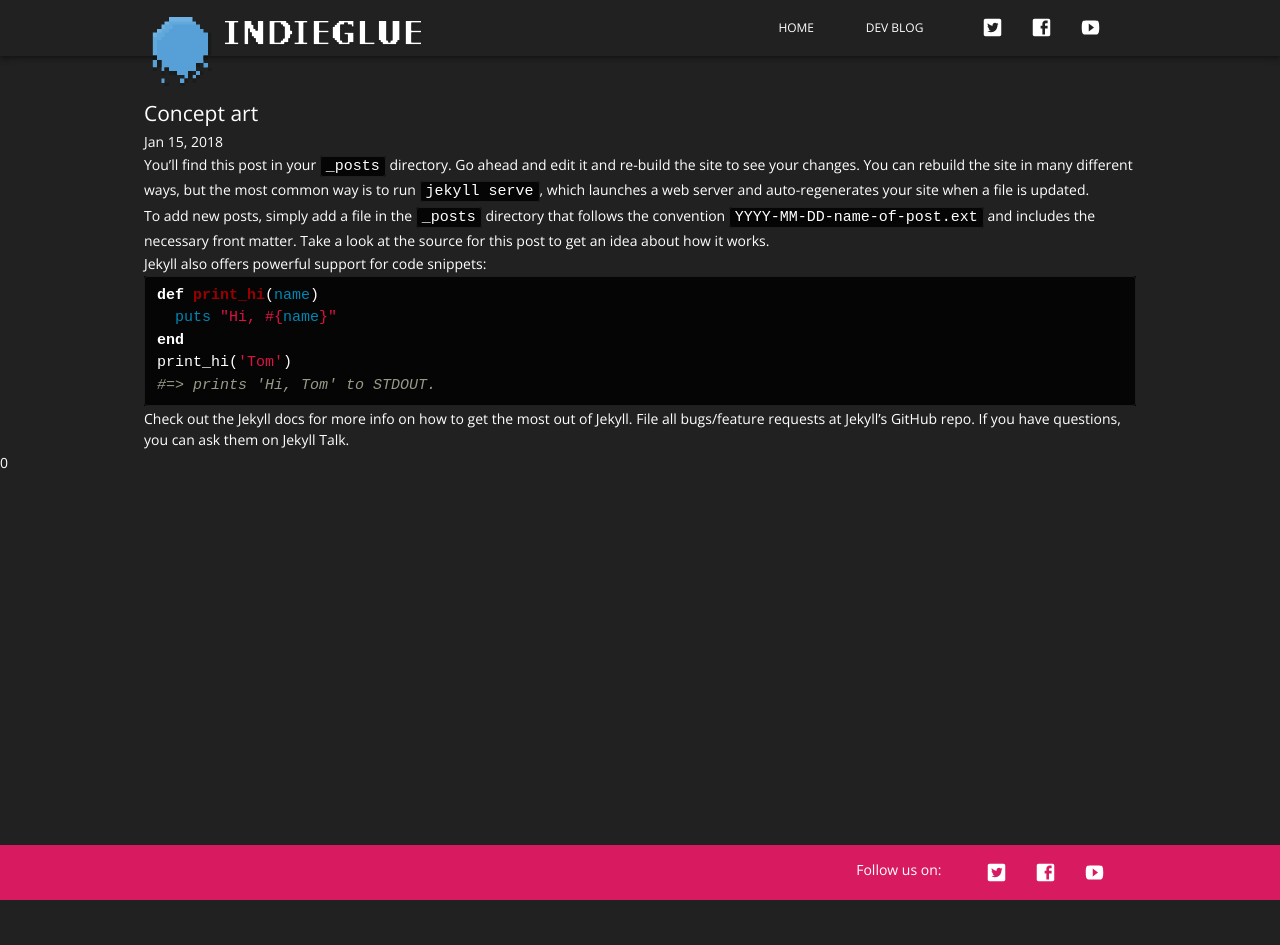
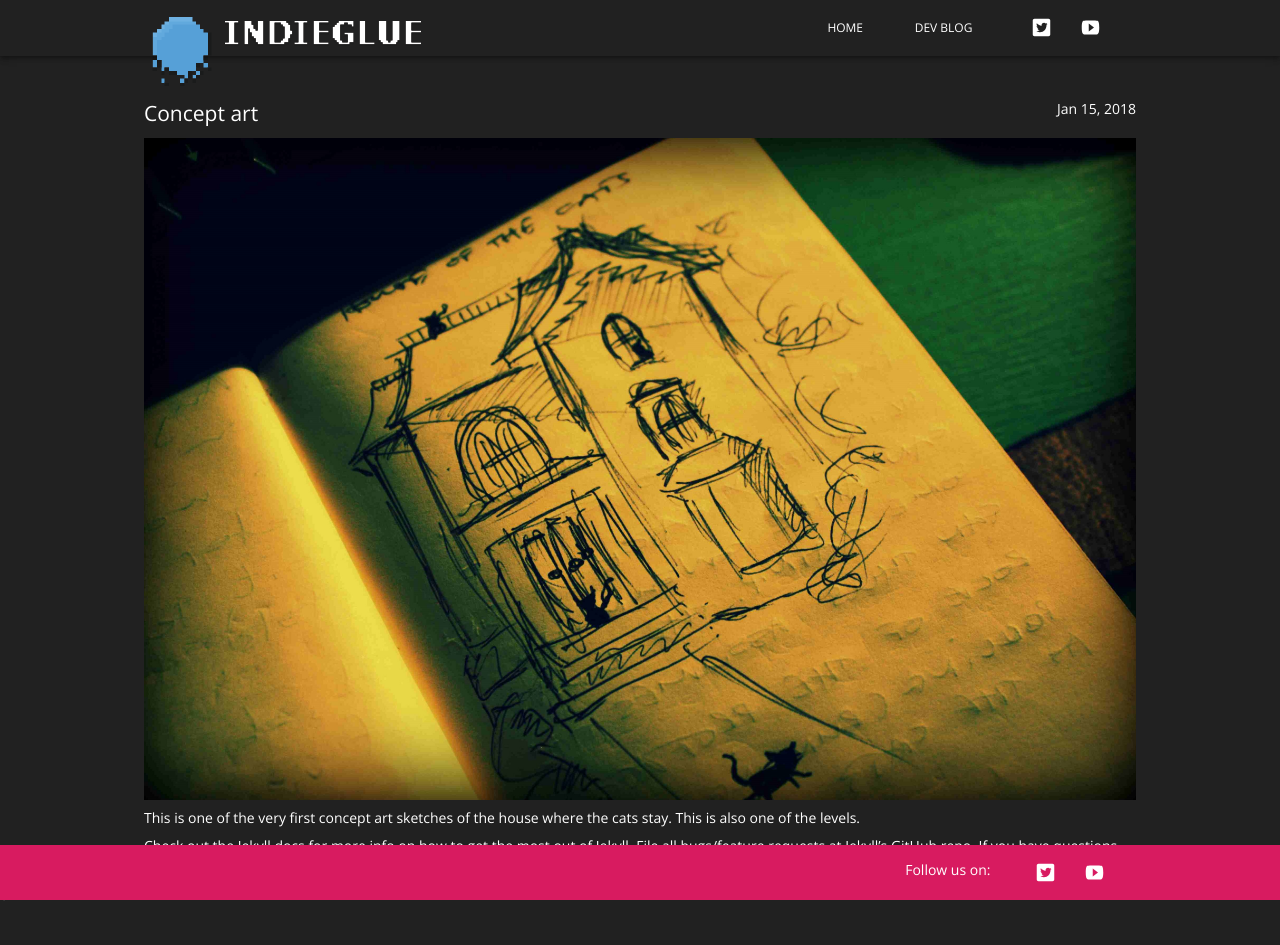
Before and after one commit to IndieGlue/jekyll-gameblog-template, a Jekyll site: the page built from _posts/2016-03-30-welcome-to-jekyll.markdown, in a window 1280 px wide. Built offline with Jekyll 4.4.1, drawn with Linux system fonts in a browser that asks for light colours; comment, search, counter and statistics services are not loaded; before the commit the page ends 900 px from its top, so only the background shows below that.

Commit message:
Added new hero image

```diff
--- a/_includes/footer.html
+++ b/_includes/footer.html
@@ -4,7 +4,7 @@
 
     <div class="col-wrapper">
       <div class="wrapper fit social">
-          <a class="twitter">
+          <a class="twitter" href="https://twitter.com/indiegluedev" target="_blank">
               <svg
                   xmlns="http://www.w3.org/2000/svg"
                   viewBox="0 0 24 24"
@@ -14,16 +14,7 @@
                   </g>
               </svg>
           </a>
-          <a class="facebook">
-              <svg xmlns="http://www.w3.org/2000/svg"
-                  viewBox="0 0 24 24"
-                  style="pointer-events: none; display: block;">
-                  <g id="post-facebook">
-                      <path d="M20,2H4C2.9,2,2,2.9,2,4l0,16c0,1.1,0.9,2,2,2h16c1.1,0,2-0.9,2-2V4C22,2.9,21.1,2,20,2z M19,4v3h-2c-0.6,0-1,0.4-1,1v2h3v3h-3v7h-3v-7h-2v-3h2V7.5C13,5.6,14.6,4,16.5,4H19z"></path>
-                  </g>
-              </svg>
-          </a>
-          <a class="youtube">
+          <a class="youtube" href="https://www.youtube.com/channel/UCuZSLNPT8cuP6bNuUg85NBA?view_as=subscriber" target="_blank">
               <svg xmlns="http://www.w3.org/2000/svg"
                   viewBox="0 0 24 24"
                   style="pointer-events: none; display: block;">
--- a/_includes/header.html
+++ b/_includes/header.html
@@ -18,7 +18,7 @@
 
     <div class="social">
         <div class="wrapper fit">
-            <a class="twitter">
+            <a class="twitter" href="https://twitter.com/indiegluedev" target="_blank">
                 <svg
                     xmlns="http://www.w3.org/2000/svg"
                     viewBox="0 0 24 24"
@@ -28,16 +28,7 @@
                     </g>
                 </svg>
             </a>
-            <a class="facebook">
-                <svg xmlns="http://www.w3.org/2000/svg"
-                    viewBox="0 0 24 24"
-                    style="pointer-events: none; display: block;">
-                    <g id="post-facebook">
-                        <path d="M20,2H4C2.9,2,2,2.9,2,4l0,16c0,1.1,0.9,2,2,2h16c1.1,0,2-0.9,2-2V4C22,2.9,21.1,2,20,2z M19,4v3h-2c-0.6,0-1,0.4-1,1v2h3v3h-3v7h-3v-7h-2v-3h2V7.5C13,5.6,14.6,4,16.5,4H19z"></path>
-                    </g>
-                </svg>
-            </a>
-            <a class="youtube">
+            <a class="youtube" href="https://www.youtube.com/channel/UCuZSLNPT8cuP6bNuUg85NBA?view_as=subscriber" target="_blank">
                 <svg xmlns="http://www.w3.org/2000/svg"
                     viewBox="0 0 24 24"
                     style="pointer-events: none; display: block;">
--- a/_posts/2016-03-30-welcome-to-jekyll.markdown
+++ b/_posts/2016-03-30-welcome-to-jekyll.markdown
@@ -6,19 +6,10 @@
 categories: jekyll update
 desc: A sketch of the house where the 4 cats live. This will become one of the levels.
 ---
-You’ll find this post in your `_posts` directory. Go ahead and edit it and re-build the site to see your changes. You can rebuild the site in many different ways, but the most common way is to run `jekyll serve`, which launches a web server and auto-regenerates your site when a file is updated.
 
-To add new posts, simply add a file in the `_posts` directory that follows the convention `YYYY-MM-DD-name-of-post.ext` and includes the necessary front matter. Take a look at the source for this post to get an idea about how it works.
+![Sketch of the house where the cats live]({{ "/assets/posts/concept-art.jpg" | absolute_url }})
 
-Jekyll also offers powerful support for code snippets:
-
-{% highlight ruby %}
-def print_hi(name)
-  puts "Hi, #{name}"
-end
-print_hi('Tom')
-#=> prints 'Hi, Tom' to STDOUT.
-{% endhighlight %}
+This is one of the very first concept art sketches of the house where the cats stay. This is also one of the levels.
 
 Check out the [Jekyll docs][jekyll-docs] for more info on how to get the most out of Jekyll. File all bugs/feature requests at [Jekyll’s GitHub repo][jekyll-gh]. If you have questions, you can ask them on [Jekyll Talk][jekyll-talk].
 
--- a/_sass/_layout.scss
+++ b/_sass/_layout.scss
@@ -82,13 +82,11 @@
 }
 
 .hero{
-    background: url(../assets/hero.png) no-repeat center center fixed;
-    background-position-y: -11.8em;
-    -webkit-background-size: cover;
-    -moz-background-size: cover;
-    width: 100%;
-    height: 39.5em;
-    margin-top: -3em;
+    img{
+        width: 100%;
+        float:left;
+        margin-top: -6.2em;
+    }
 }
 
 .hero-overlay{
@@ -106,6 +104,7 @@
         transition: 0.1s all ease-in-out;
         border-left: 0 solid $text-color;
         cursor: pointer;
+        margin-top: -3em;
 
         &:hover{
             margin-right: -2em;
@@ -308,3 +307,26 @@
 
 
 }
+
+/*
+ *  Post
+ */
+.post-header{
+    float: left;
+    width: 100%;
+    margin-bottom: 0.5em;
+
+    .post-title{
+        float: left;
+    }
+
+    .post-meta{
+        float: right;
+    }
+}
+
+.post-content{
+    p{
+        margin: 0.5em 0;
+    }
+}
--- a/index.html
+++ b/index.html
@@ -25,10 +25,12 @@
             </div>
         </div>
     </div>
-    <div class="hero"></div>
+    <div class="hero">
+        <img src="assets/screenshot.png" />
+    </div>
     <div class="home-container">
         <div class="about">
-            High Cats is a fast pace racing/puzzle game where you work together as a team to win, but also race each other for the highest score. Artemis, Keisha, Ninja and Zoey lead a tranquil life, as one would expect of cats, until Artemis stumbles upon a catnip plant.
+            High Cats is a fast pace racing game where you work together as a team to win, but also race each other for the highest score.
         </div>
         <div class="newsletter">
             <div class="wrapper fit">
```
Also changed, not shown: assets/hero.png, assets/screenshot.png (added).
